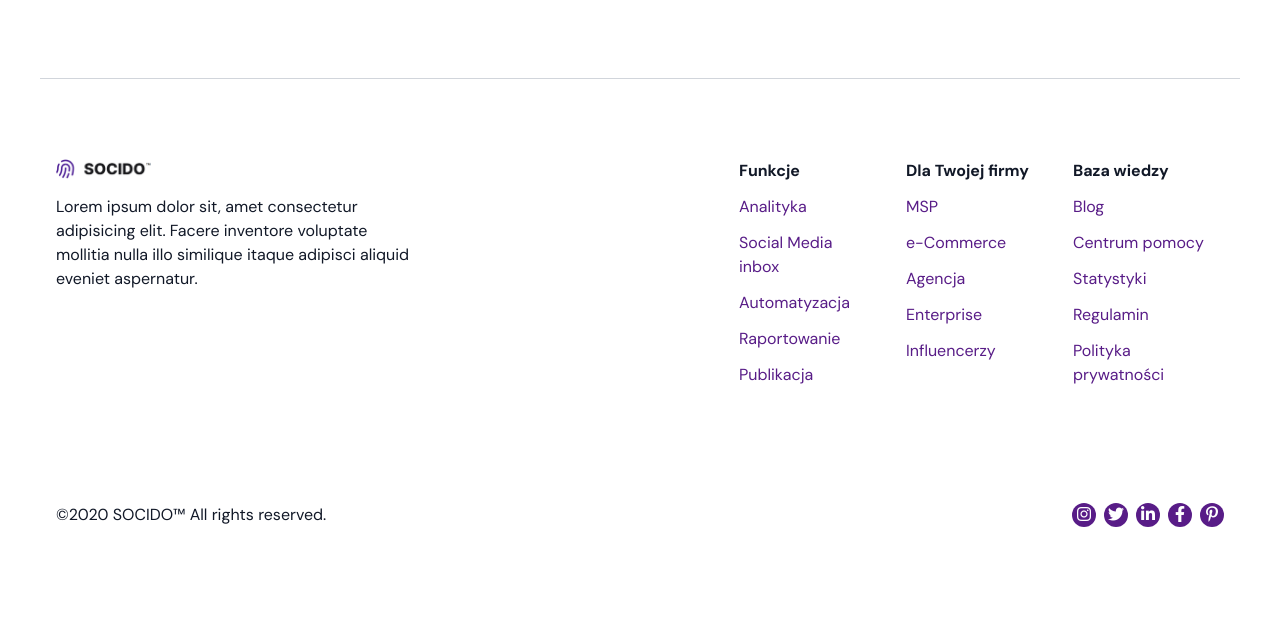
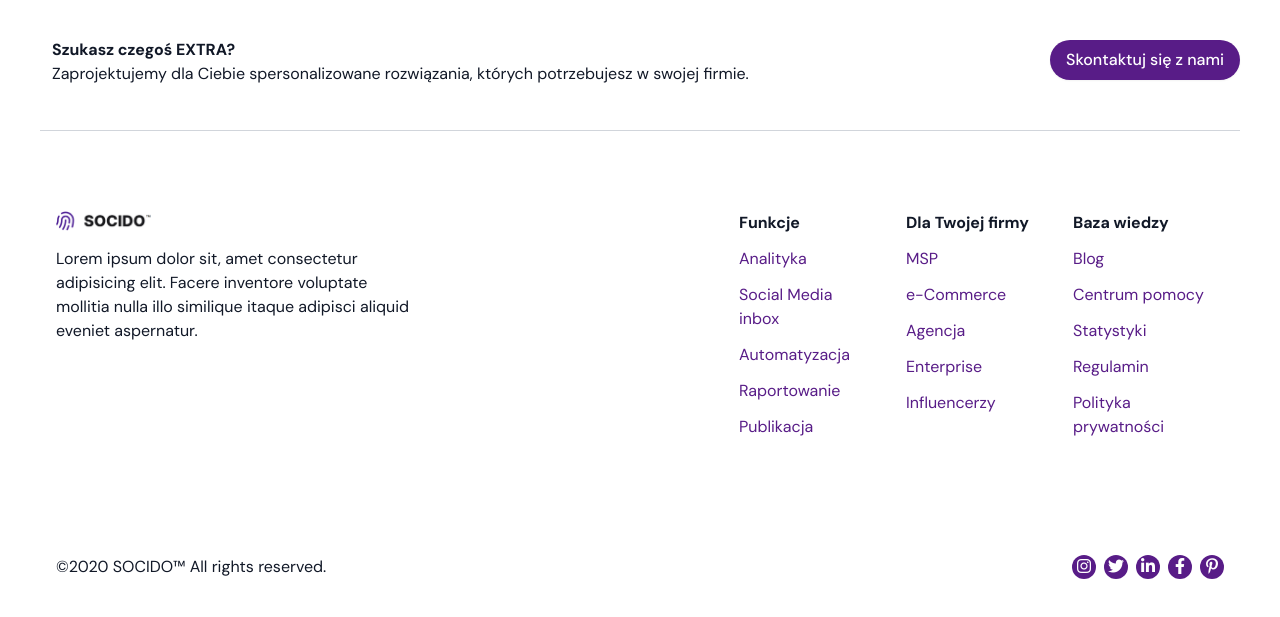
Before and after one commit to RobertSajdak/Socido-Tailwind-CSS, a website built with Parcel: page src/pricing.html in a window 1280 px wide. Shown: the part 1294-1911 px from the top of the page. Before the commit the page ends 1885 px from the top, so only its background shows below. Built offline with nearby package versions, Linux system fonts and the light colour scheme.

Commit message:
#20 - added extra section to the price list page.

```diff
--- a/src/pricing.html
+++ b/src/pricing.html
@@ -457,8 +457,28 @@
       </div>
     </section>
 
+    <!--EXTRA SECTION-->
+    <section>
+      <div class="container">
+        <div
+          class="flex flex-col py-6 lg:flex-row items-center justify-between lg:mb-0 lg:pb-0"
+        >
+          <p class="mt-4 mb-8 mx-3 lg:mb-3 lg:pb-0 text-center lg:text-start">
+            <b>Szukasz czegoś EXTRA?</b><br />Zaprojektujemy dla Ciebie
+            spersonalizowane rozwiązania, których potrzebujesz w swojej firmie.
+          </p>
+          <a
+            href="#"
+            class="px-4 py-2 rounded-3xl shadow-sm font-medium text-white bg-purple-900 hover:bg-gray-900 lg:mb-0"
+          >
+            Skontaktuj się z nami</a
+          >
+        </div>
+      </div>
+    </section>
+
     <!--FOOTER-->
-    <footer class="mt-8 md:mt-12 lg:mt-20">
+    <footer class="mt-8 md:mt-8 lg:mt-8">
       <div class="container">
         <div
           class="flex flex-wrap justify-between border-t border-gray-300 py-12 lg:py-20"
```
Also changed, not shown: dist/pricing.html, 2 other files.
